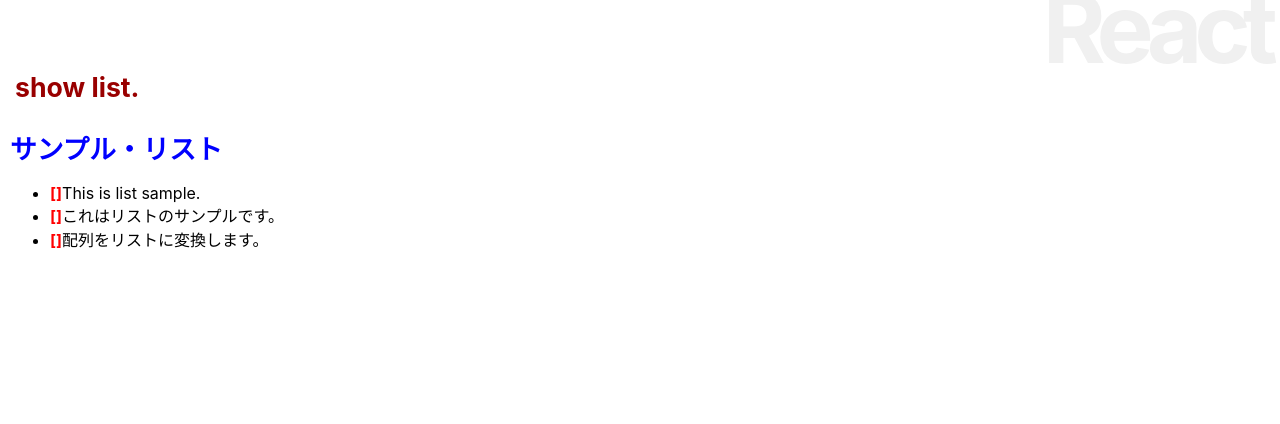
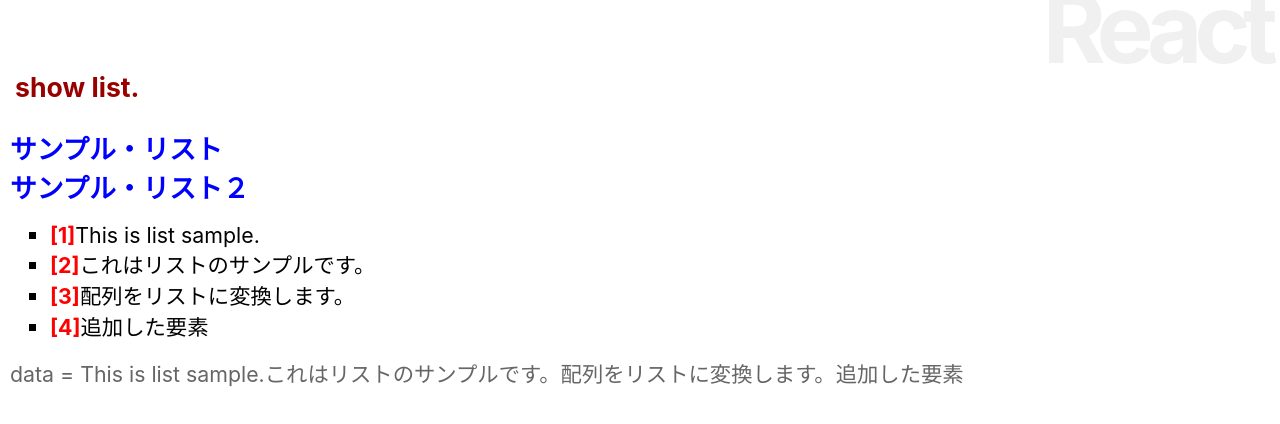
Before and after one commit to lightnning/react_app, a React (Create React App) app: page / in a window 1280 px wide. Shown: the top 424 px of the page. Built offline with nearby package versions, Linux system fonts and the light colour scheme.

Commit message:
change code

```diff
--- a/src/App.js
+++ b/src/App.js
@@ -6,7 +6,14 @@ class App extends Component {
     "This is list sample.",
     "これはリストのサンプルです。",
     "配列をリストに変換します。",
+    "追加した要素",
   ];
+
+  // data = [
+  //   { key: "1", value: "This is list sample." },
+  //   { key: "2", value: "これはリストのサンプルです。" },
+  //   { key: "3", value: "配列をリストに変換します。" },
+  // ];
 
   msgStyle = {
     fontSize: "20pt",
@@ -27,7 +34,11 @@ class App extends Component {
       <div>
         <h1>React</h1>
         <h2 style={this.msgStyle}>show list.</h2>
-        <List title="サンプル・リスト" data={this.data} />
+        <List
+          title="サンプル・リスト"
+          title2="サンプル・リスト２"
+          data={this.data}
+        />
       </div>
     );
   }
@@ -47,12 +58,14 @@ class List extends Component {
     return (
       <div>
         <p style={this.title}>{this.props.title}</p>
+        <p style={this.title}>{this.props.title2}</p>
         <ul>
           {data.map((item) => (
-            <Item value={item} key={this.number} />
-            // <Item number={this.number++} value={item} key={this.number} />
+            // <Item value={item} key={this.number} />
+            <Item number={this.number++} key={this.number} value={item} />
           ))}
         </ul>
+        <p>data = {data}</p>
       </div>
     );
   }
@@ -73,9 +86,10 @@ class Item extends Component {
 
   render() {
     return (
-      <li>
+      <li style={this.li}>
         <span style={this.num}>[{this.props.number}]</span>
         {this.props.value}
+        {/* {this.props.key.toString} */}
       </li>
     );
   }
```
